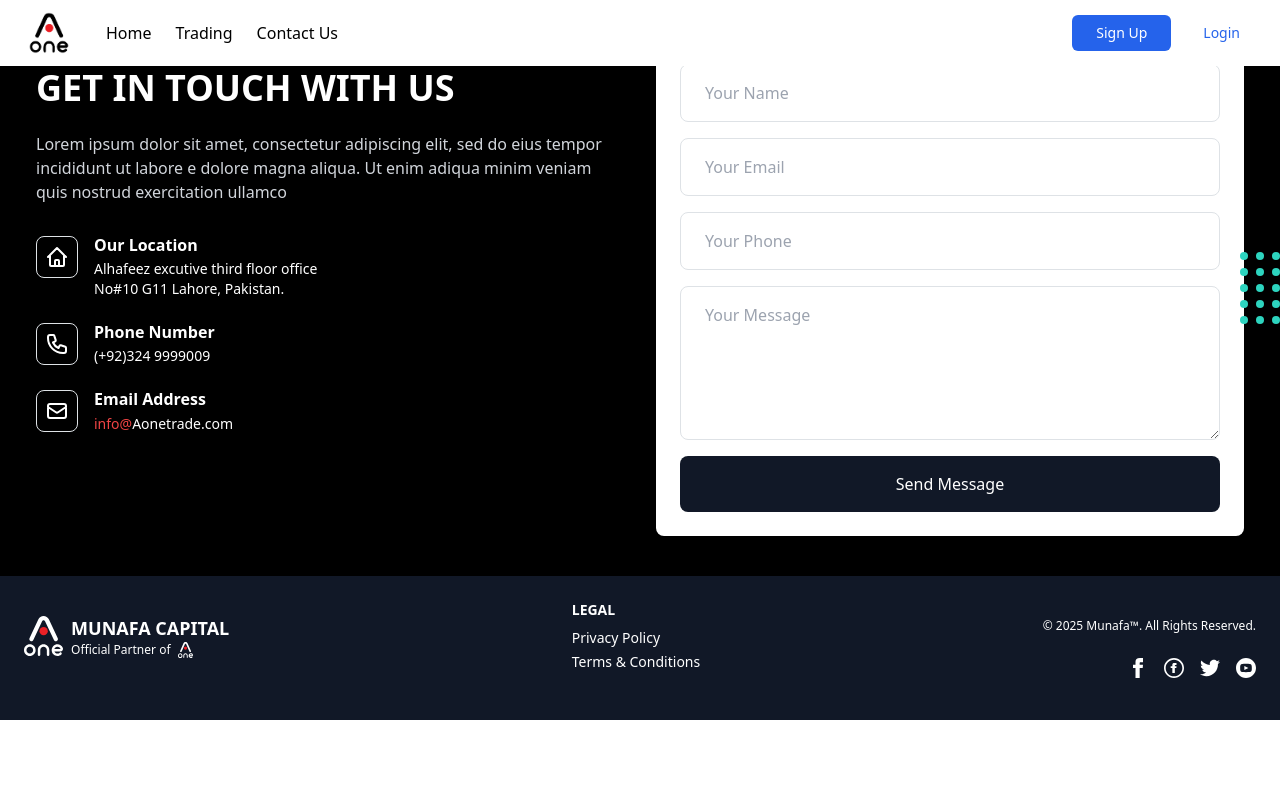
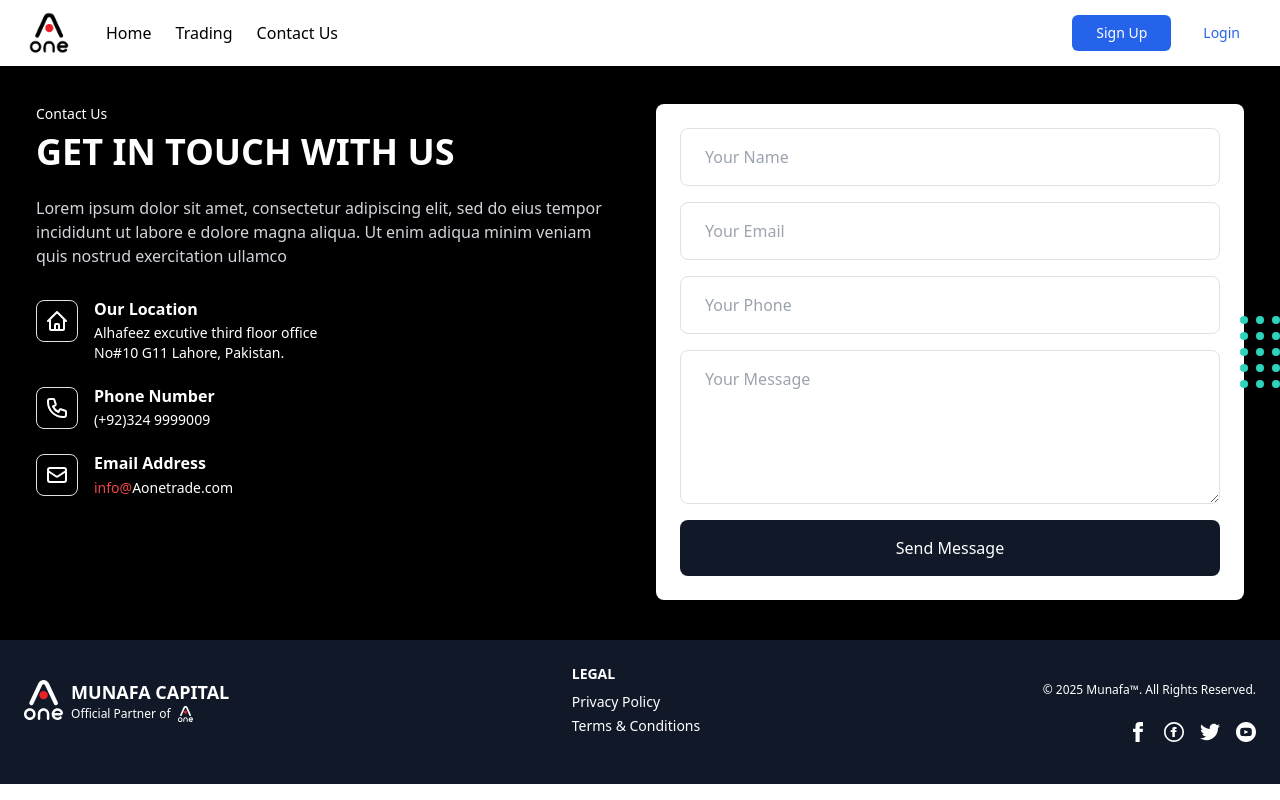
Before and after one commit to Asharriaz14/trad-frontend, a React (Vite) app: page /contactus in a window 1280 px wide. Built offline with nearby package versions, Linux system fonts and the light colour scheme.

Commit message:
Update ContactUs.jsx

```diff
--- a/src/component/ContactUs.jsx
+++ b/src/component/ContactUs.jsx
@@ -40,7 +40,7 @@
   };
 
   return (
-    <div className="w-full bg-black text-white py-10 px-4 md:px-8 relative overflow-hidden">
+    <div className="mt-16 w-full bg-black text-white py-10 px-4 md:px-8 relative overflow-hidden">
       {/* Decorative Dots */}
       <div className="absolute right-0 top-1/2 transform -translate-y-1/2">
         <div className="grid grid-cols-3 gap-2">
```
